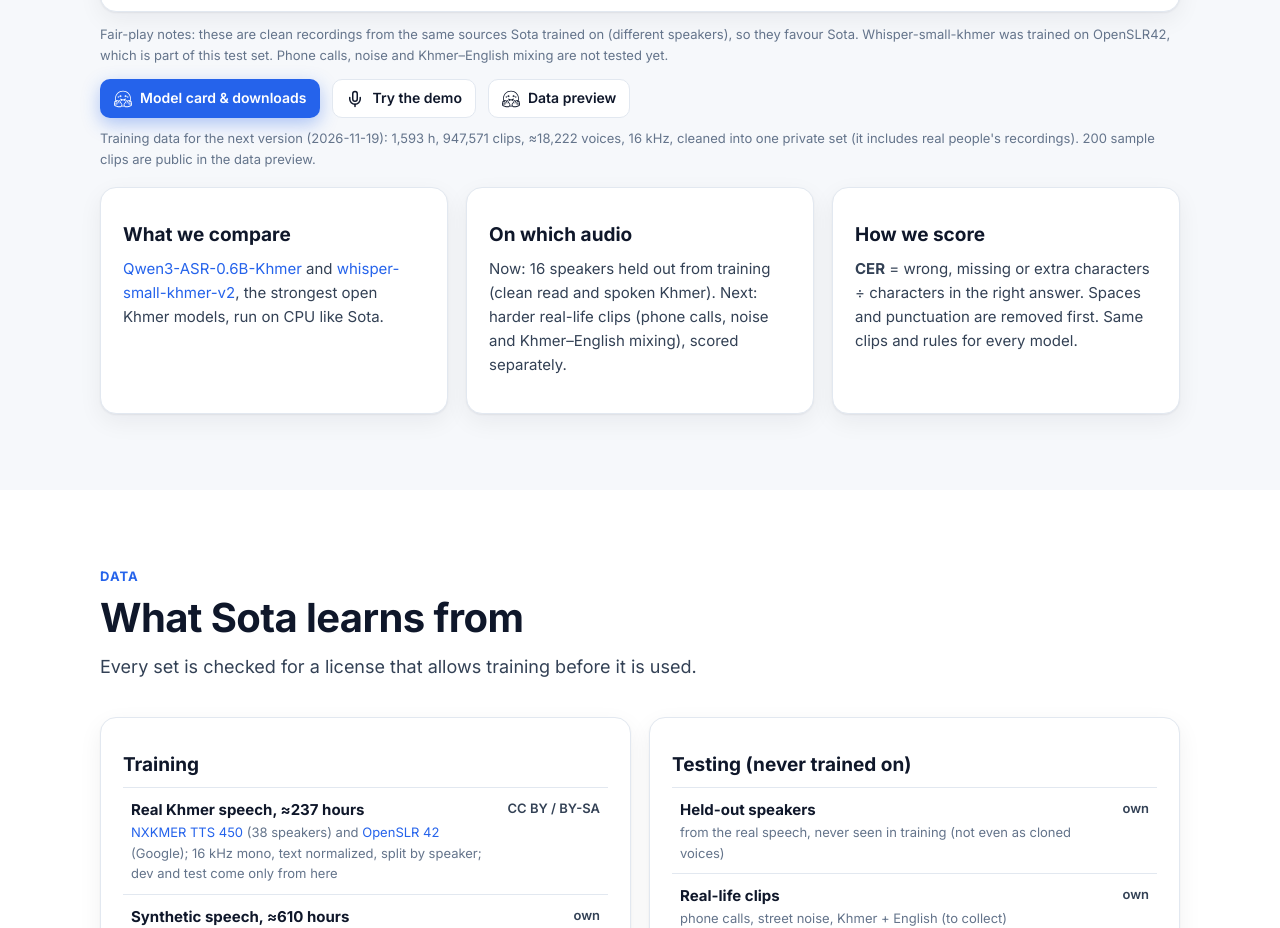
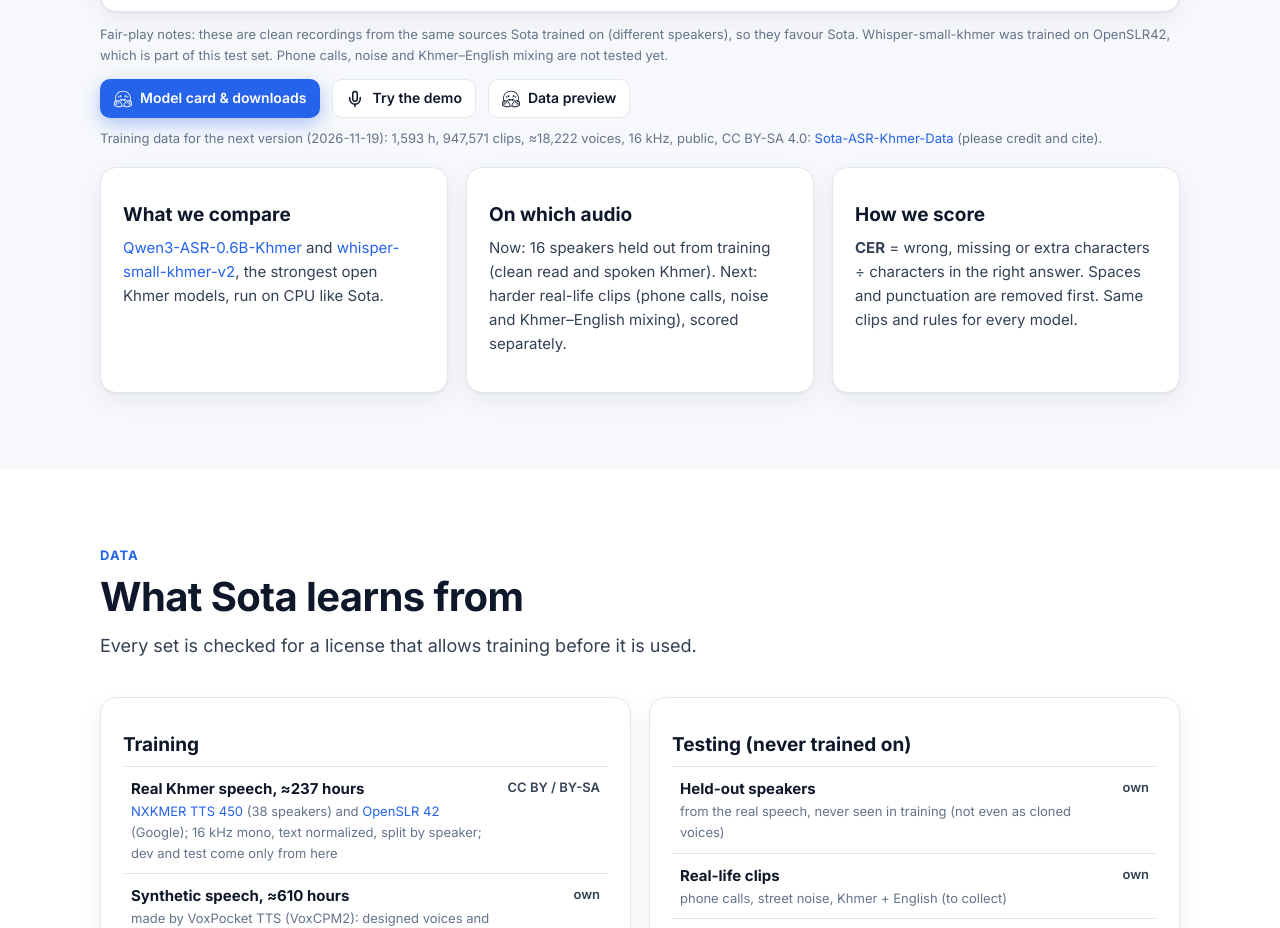
Before and after one commit to MuyleangIng/sota-web, a plain HTML site: page index.html in a window 1280 px wide. Shown: the part 4967-5895 px from the top of the page. Drawn offline with Linux system fonts and the light colour scheme; a web font is replaced by a local one.

Commit message:
Sota training data is now public

```diff
--- a/index.html
+++ b/index.html
@@ -625,7 +625,7 @@ details.tbl th:first-child,details.tbl td:first-child{text-align:left}
       <a class="btn btn-ghost btn-sm" href="https://huggingface.co/spaces/muyleanging/Sota-ASR-Demo" target="_blank" rel="noopener"><svg class="ic" aria-hidden="true"><use href="#i-mic"/></svg>Try the demo</a>
       <a class="btn btn-ghost btn-sm" href="https://huggingface.co/datasets/muyleanging/Sota-ASR-Khmer-Data-Preview" target="_blank" rel="noopener"><svg class="ic ib" aria-hidden="true"><use href="#b-huggingface"/></svg>Data preview</a>
     </div>
-    <p class="meta" style="margin-top:10px">Training data for the next version (2026-11-19): 1,593 h, 947,571 clips, ≈18,222 voices, 16 kHz, cleaned into one private set (it includes real people's recordings). 200 sample clips are public in the data preview.</p>
+    <p class="meta" style="margin-top:10px">Training data for the next version (2026-11-19): 1,593 h, 947,571 clips, ≈18,222 voices, 16 kHz, public, CC BY-SA 4.0: <a href="https://huggingface.co/datasets/muyleanging/Sota-ASR-Khmer-Data" target="_blank" rel="noopener">Sota-ASR-Khmer-Data</a> (please credit and cite).</p>
     <div class="grid g3" style="margin-top:18px">
       <div class="card"><h3>What we compare</h3><p><a href="https://huggingface.co/seanghay/Qwen3-ASR-0.6B-Khmer" target="_blank" rel="noopener">Qwen3-ASR-0.6B-Khmer</a> and
         <a href="https://huggingface.co/seanghay/whisper-small-khmer-v2" target="_blank" rel="noopener">whisper-small-khmer-v2</a>, the strongest open Khmer models, run on CPU like Sota.</p></div>
```
